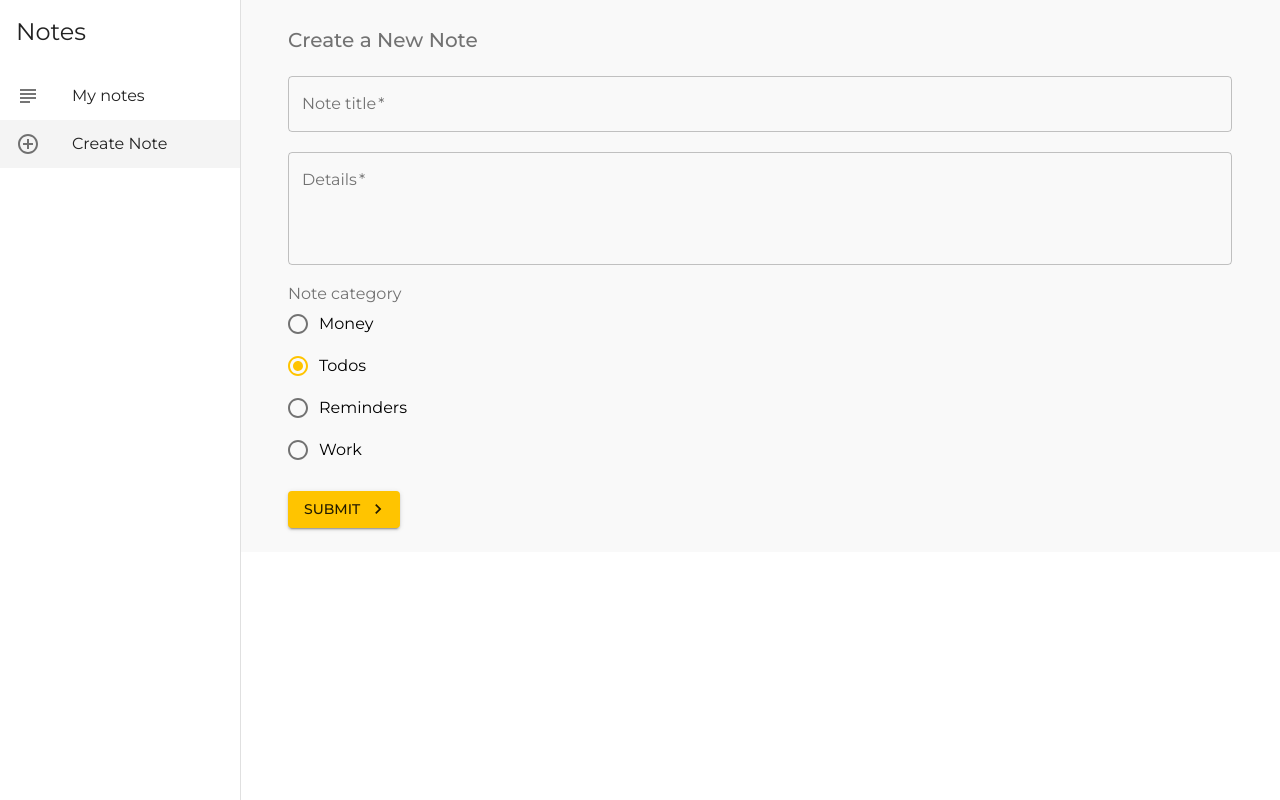
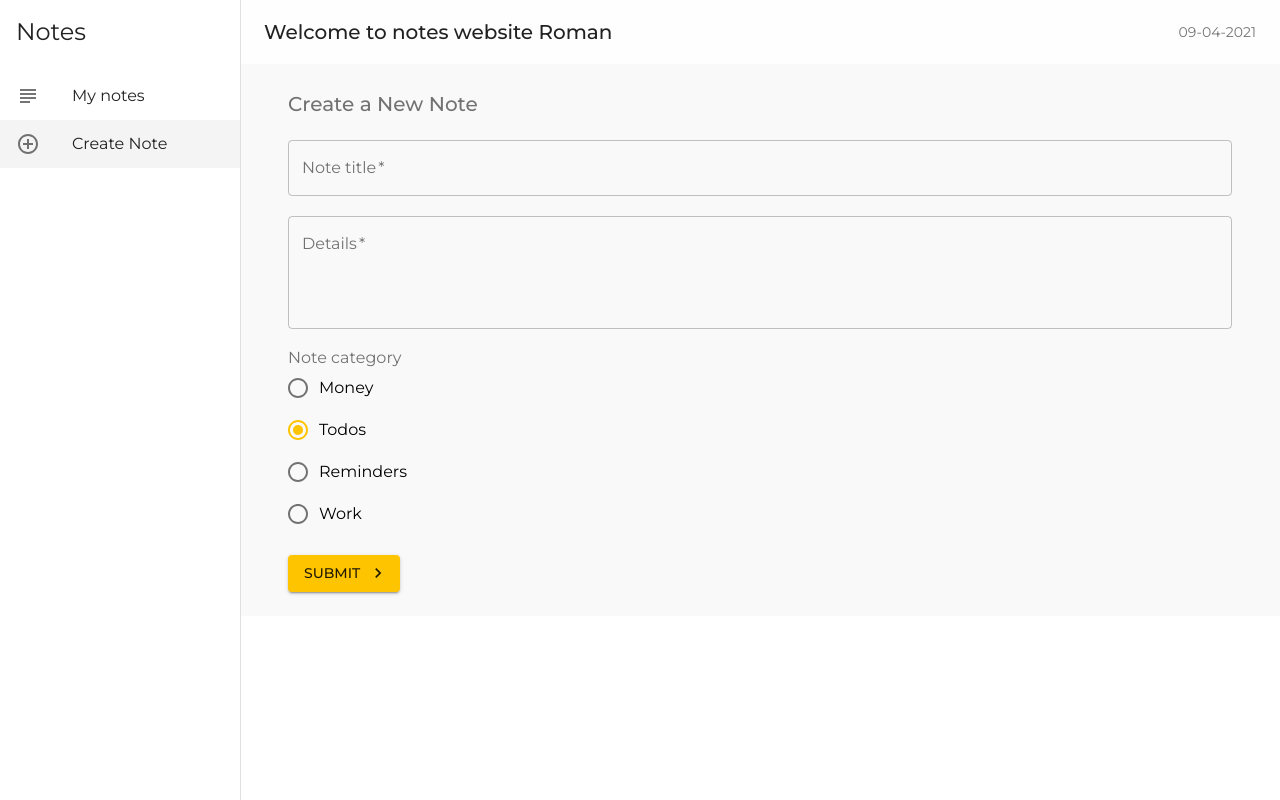
Before and after one commit to RASEM0N/todo-mui.frontend, a React (Create React App) app: page /create in a window 1280 px wide. Built offline with nearby package versions, Linux system fonts and the light colour scheme.

Commit message:
App Bars

```diff
--- a/package.json
+++ b/package.json
@@ -14,6 +14,7 @@
     "@types/react-dom": "^17.0.0",
     "@types/react-router-dom": "^5.1.7",
     "axios": "^0.21.1",
+    "date-fns": "^2.20.1",
     "react": "^17.0.2",
     "react-dom": "^17.0.2",
     "react-router-dom": "^5.2.0",
--- a/src/components/Layout.tsx
+++ b/src/components/Layout.tsx
@@ -7,12 +7,16 @@ import {
     ListItem,
     ListItemIcon,
     ListItemText,
+    Toolbar,
+    AppBar,
 } from '@material-ui/core'
 import { AddCircleOutline, SubjectOutlined } from '@material-ui/icons'
 import { useHistory, useLocation } from 'react-router-dom'
+import { format } from 'date-fns'
 
 // Drawer:              https://material-ui.com/ru/components/drawers/#drawer
 // Lists:               https://material-ui.com/ru/components/lists/#lists
+// AppBar:              https://material-ui.com/components/app-bar/
 
 const useStyles = makeStyles((theme) => ({
     page: {
@@ -34,6 +38,14 @@ const useStyles = makeStyles((theme) => ({
     },
     title: {
         padding: theme.spacing(2),
+    },
+    appbar: {
+        width: `calc(100% - 240px)`,
+    },
+    toolbar: theme.mixins.toolbar,
+    tlbr: {
+        display: 'flex',
+        justifyContent: 'space-between',
     },
 }))
 
@@ -64,6 +76,17 @@ const Layout: React.FC<LayoutProps> = ({ children }) => {
     return (
         <div className={classes.root}>
             {/*app bar*/}
+            <AppBar className={classes.appbar} elevation={0}>
+                <Toolbar className={classes.tlbr}>
+                    <Typography variant={'h6'}>
+                        Welcome to notes website {/*user*/}
+                        Roman
+                    </Typography>
+                    <Typography variant={'body2'} color={'textSecondary'}>
+                        {format(new Date(), 'dd-MM-yyyy ')}
+                    </Typography>
+                </Toolbar>
+            </AppBar>
 
             {/*side bar*/}
             <Drawer
@@ -103,7 +126,10 @@ const Layout: React.FC<LayoutProps> = ({ children }) => {
                 </List>
             </Drawer>
 
-            <div className={classes.page}>{children}</div>
+            <div className={classes.page}>
+                <div className={classes.toolbar} />
+                {children}
+            </div>
         </div>
     )
 }
--- a/src/components/NoteCard.tsx
+++ b/src/components/NoteCard.tsx
@@ -38,6 +38,27 @@ const useStyles = makeStyles({
             }
         },
         margin: 20,
+        boxShadow: 'none',
+        '&:hover': {
+            boxShadow: ({ category }: { category: string }) => {
+                const giveMeShadod = (color: string) =>
+                    `0px 0px 12px 0px ${color}, 0px 3px 4px 0px ${color}`
+
+                switch (category) {
+                    case 'money':
+                        return giveMeShadod('#FF3333')
+                    case 'todos':
+                        return giveMeShadod('#33CC66')
+                    case 'reminders': {
+                        return giveMeShadod('#3366FF')
+                    }
+                    case 'work':
+                        return giveMeShadod('#9933CC')
+                    default:
+                        return undefined
+                }
+            },
+        },
     },
 })
 
```
